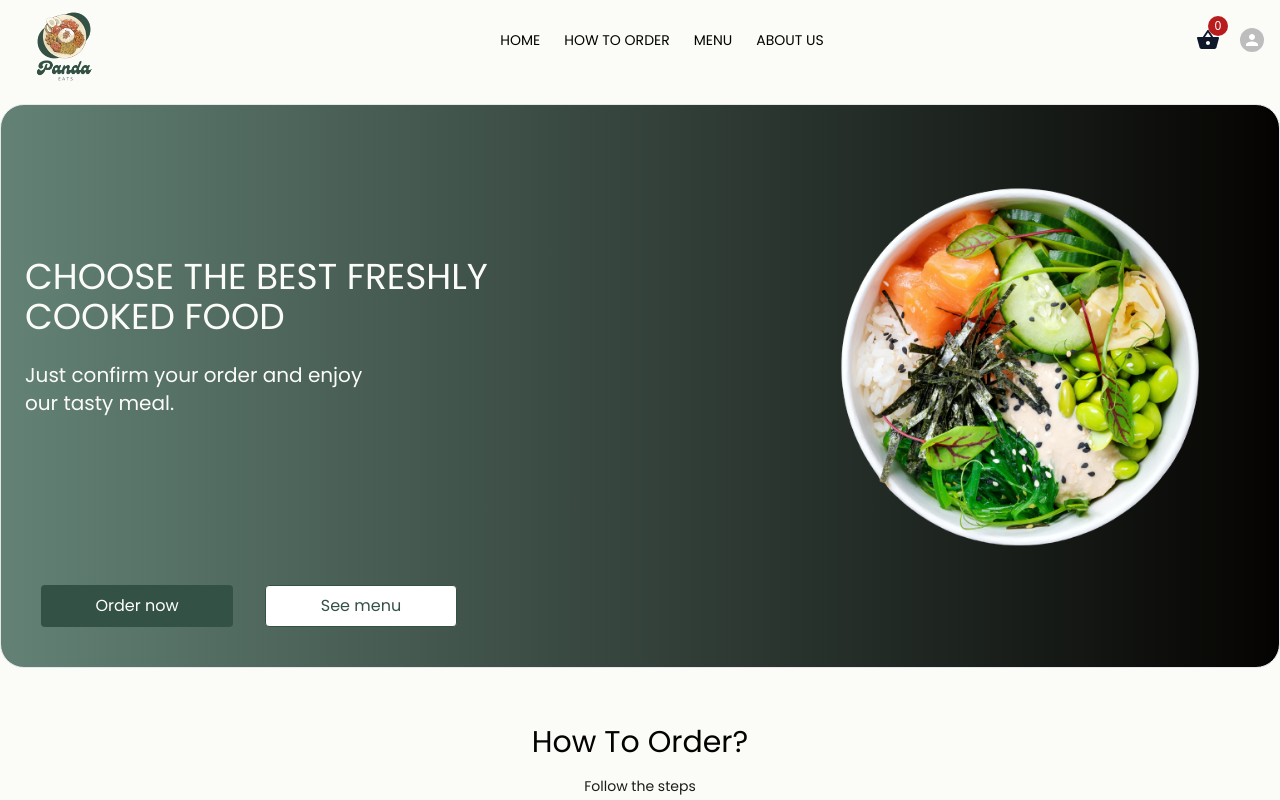
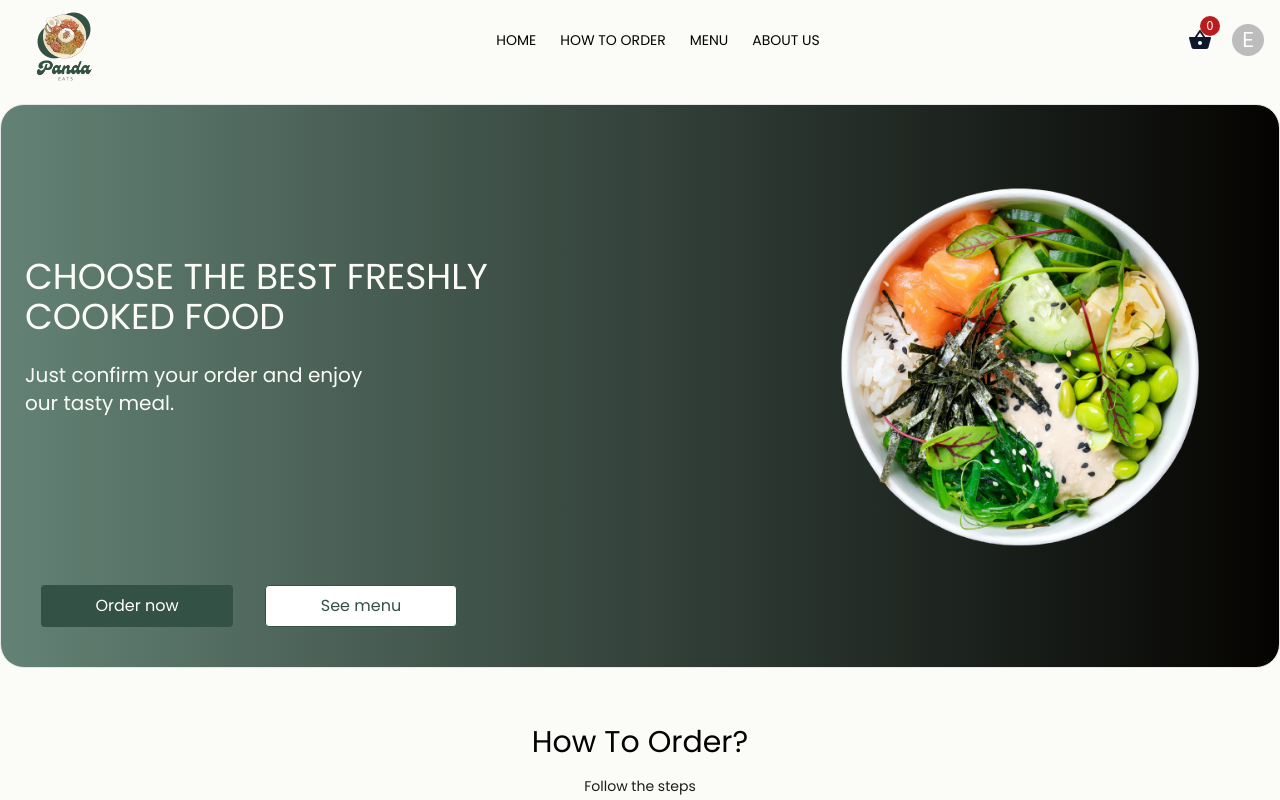
Before and after one commit to Shoetan/Panda-eats, a React (Vite) app: page / in a window 1280 px wide. Shown: the top 800 px of the page. Built offline with nearby package versions, Linux system fonts and the light colour scheme.

Commit message:
converted from npm to yarn

```diff
--- a/src/components/Header.jsx
+++ b/src/components/Header.jsx
@@ -36,8 +36,9 @@ const Header = () => {
             </div>
 
             <Avatar
-             sx={{ width: 24, height: 24 }}
+             sx={{ width: 24, height: 24 }} className='p-4'
             >
+            E
             </Avatar>
 
         </div>
--- a/src/components/HowItWorks.jsx
+++ b/src/components/HowItWorks.jsx
@@ -14,17 +14,17 @@ const HowItWorks = () => {
 
                 {/* Create three divs to each step on how to order */}
                 <div className='container mx-auto flex mt-8 p-8 justify-around'>
-                    <div className='flex items-center justify-center flex-col'>
+                    <div className='flex items-center justify-center flex-col hover:scale-125'>
                         <img src={location} alt="Pick your location" className='h-12 w-12 md:h-28 md:w-28'/>
                         <h3 className='font-poppins p-4 text-xs font-semibold md:text-sm'>Pick your location</h3>
                     </div>
 
-                    <div className='flex flex-col items-center justify-center'>
+                    <div className='flex flex-col items-center justify-center hover:scale-125'>
                         <img src={order} alt="An order confirmation" className='h-12 w-12 md:h-28 md:w-28' />
                         <h3 className='font-poppins p-4 text-xs font-semibold md:text-sm'>place your order</h3>
                     </div>
 
-                    <div className='flex flex-col items-center justify-center'>
+                    <div className='flex flex-col items-center justify-center hover:scale-125'>
                         <img src={delivery} alt="A Food delivery van" className='h-12 w-12 md:h-28 md:w-28' />
                         <h3 className='font-poppins p-4 text-xs font-semibold md:text-sm'>Food is on it's way</h3>
                     </div>
```
Also changed, not shown: 2 other files (tests, documents, lock files or other folders).
